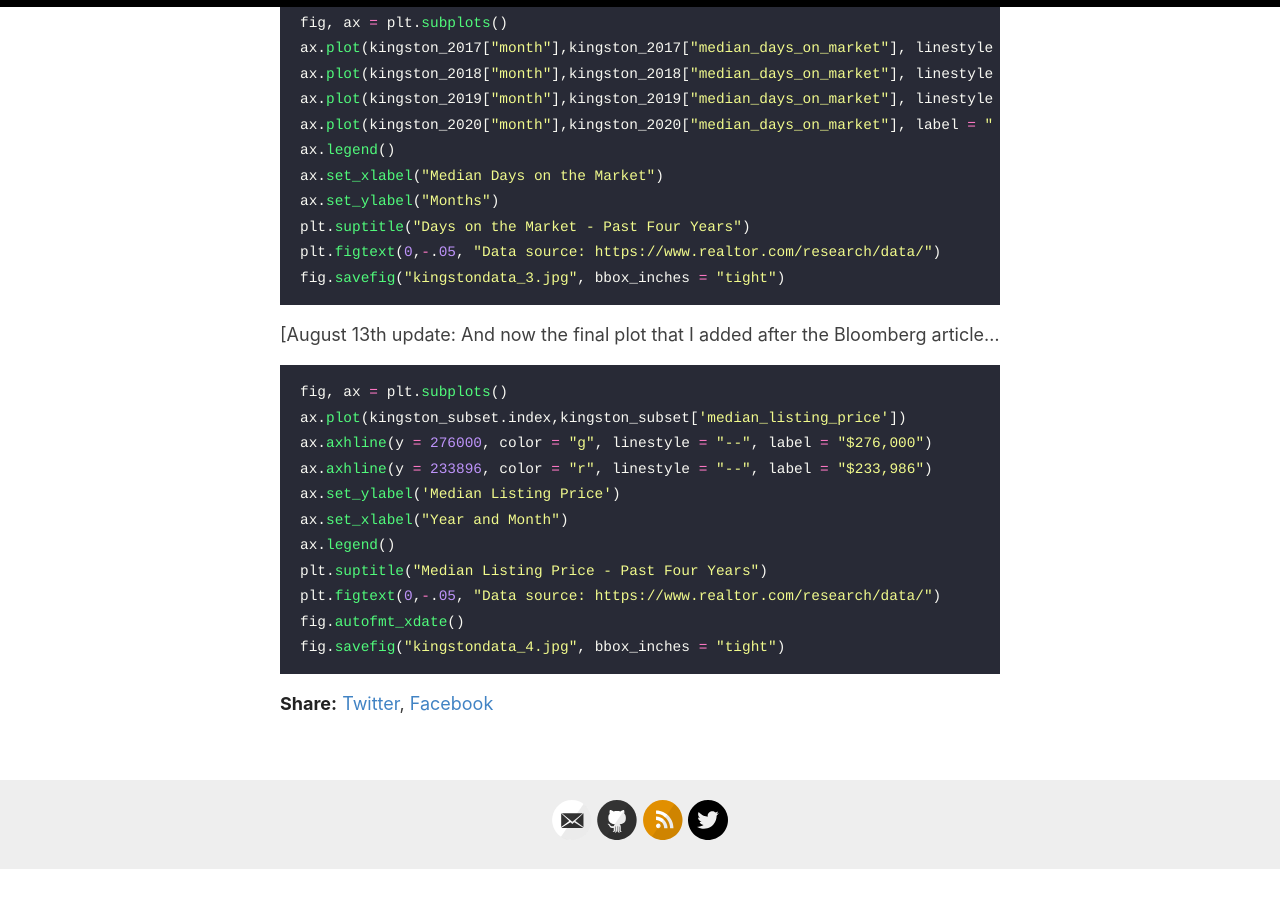
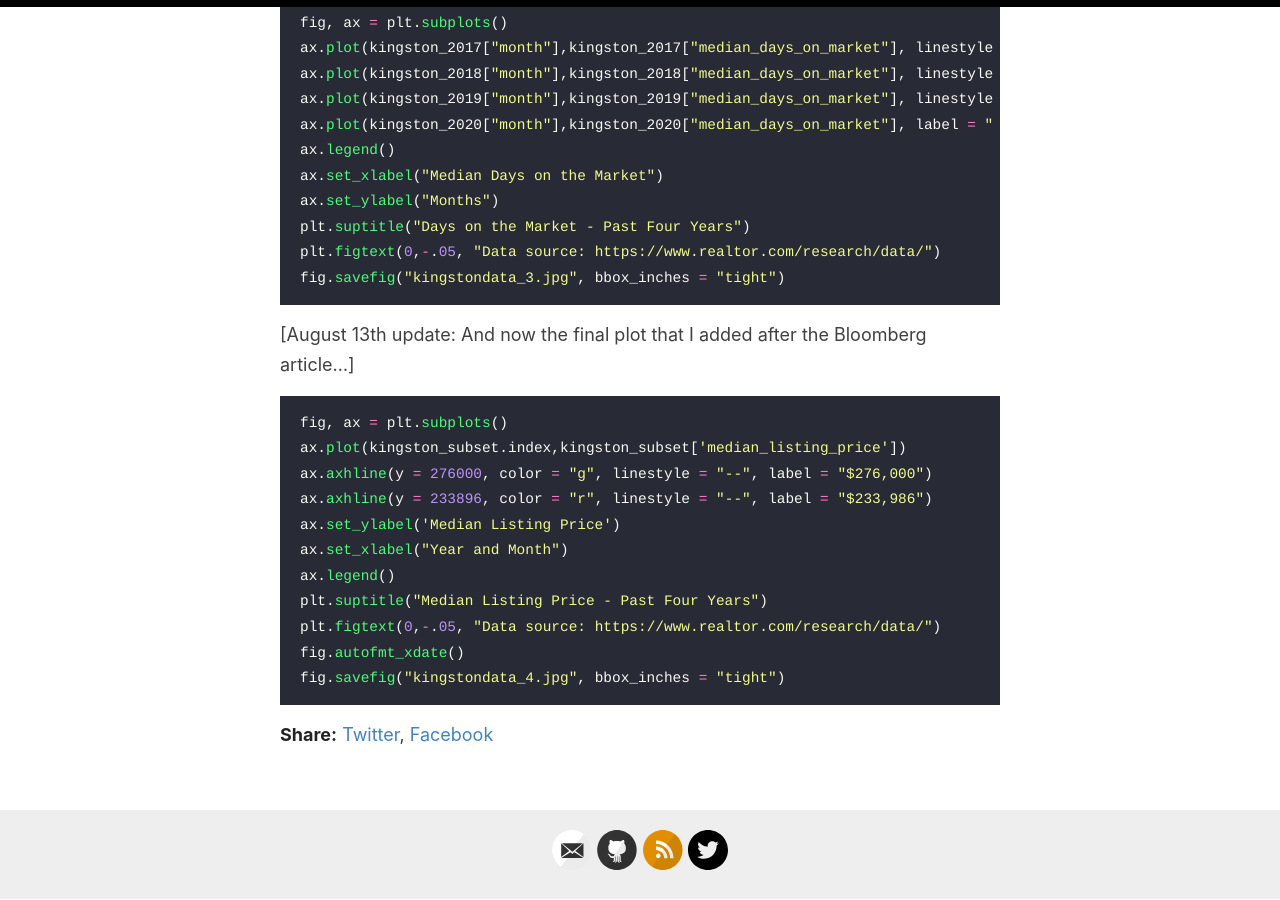
Before and after one commit to oroconnor/reverie, a Jekyll site: the page built from _posts/2020-8-9-kingston-homes-code.md, in a window 1280 px wide and 900 px high, scrolled down 2233 px. Built offline with Jekyll 4.4.1, drawn with Linux system fonts in a browser that asks for light colours; before the commit the page ends 3102 px from its top, so only the background shows below that.

Commit message:
Update 2020-8-9-kingston-homes-code.md

````diff
--- a/_posts/2020-8-9-kingston-homes-code.md
+++ b/_posts/2020-8-9-kingston-homes-code.md
@@ -97,7 +97,7 @@ plt.suptitle("Days on the Market - Past Four Years")
 plt.figtext(0,-.05, "Data source: https://www.realtor.com/research/data/")
 fig.savefig("kingstondata_3.jpg", bbox_inches = "tight")
 ```
-\[August 13th update: And now the final plot that I added after the Bloomberg article...
+\[August 13th update: And now the final plot that I added after the Bloomberg article...\]
 
 ```python
 fig, ax = plt.subplots()
````
